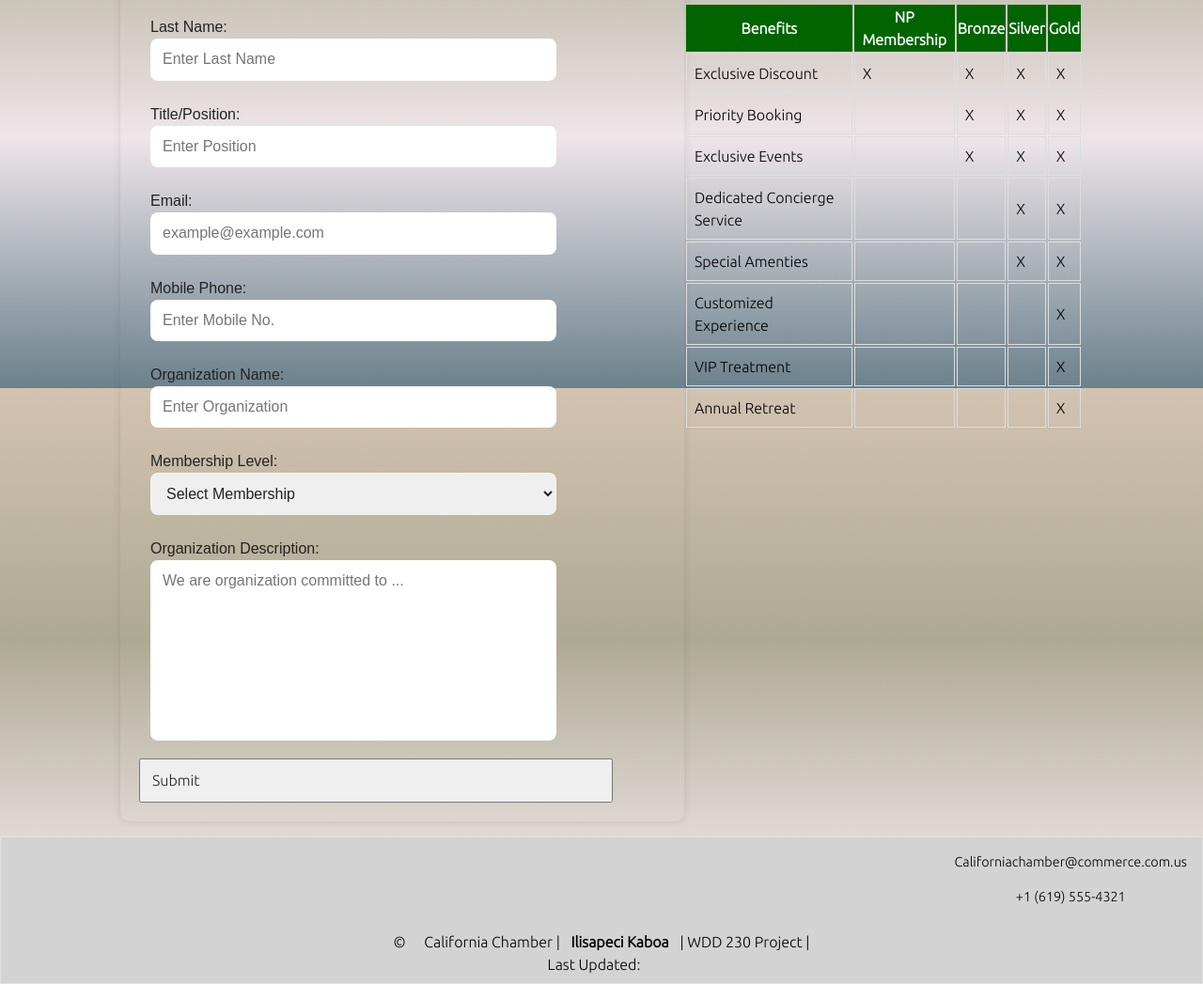
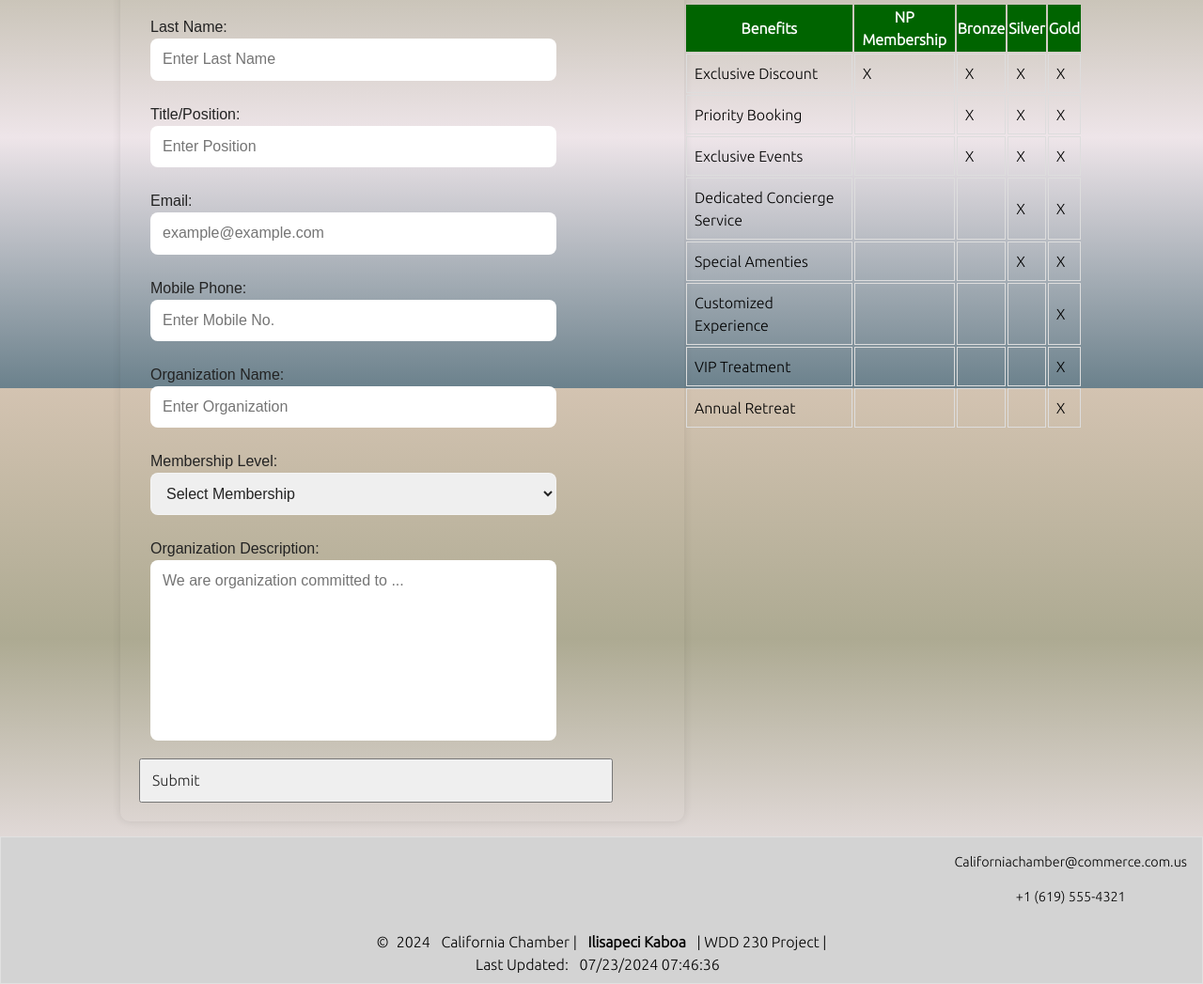
Before and after one commit to angelusa/wdd230, a plain HTML site: page chamber/join.html in a window 1280 px wide. Shown: the part 387-1434 px from the top of the page at 94% size. Drawn offline with Linux system fonts and the light colour scheme.

Commit message:
update join html js

```diff
--- a/chamber/join.html
+++ b/chamber/join.html
@@ -176,5 +176,7 @@
 
 
     <script src="scripts/join.js"></script>
+    <script src="scripts/visits.js"></script>
+
 </body>
 </html>
--- a/chamber/scripts/visits.js
+++ b/chamber/scripts/visits.js
@@ -1,7 +1,8 @@
 // scripts/visits.js
 
 document.addEventListener('DOMContentLoaded', function() {
-    // Visit message logic
+    // Visit message logic (only for discovery.html)
+    if (document.getElementById('visit-message')) {
         var visitMessage = document.getElementById('visit-message');
         var lastVisit = localStorage.getItem('lastVisit');
         var currentVisit = Date.now();
@@ -30,12 +31,17 @@ document.addEventListener('DOMContentLoaded', function() {
         }
 
         localStorage.setItem('lastVisit', currentVisit);
+    }
 
     // Display last modified date
     const lastModifiedSpan = document.querySelector('.last-modified');
+    if (lastModifiedSpan) {
         lastModifiedSpan.textContent = document.lastModified;
+    }
 
     // Display current year
     const currentYearSpan = document.querySelector('.current-year');
+    if (currentYearSpan) {
         currentYearSpan.textContent = new Date().getFullYear();
+    }
 });
```
Lines whose indentation alone changed are shown as unchanged.
